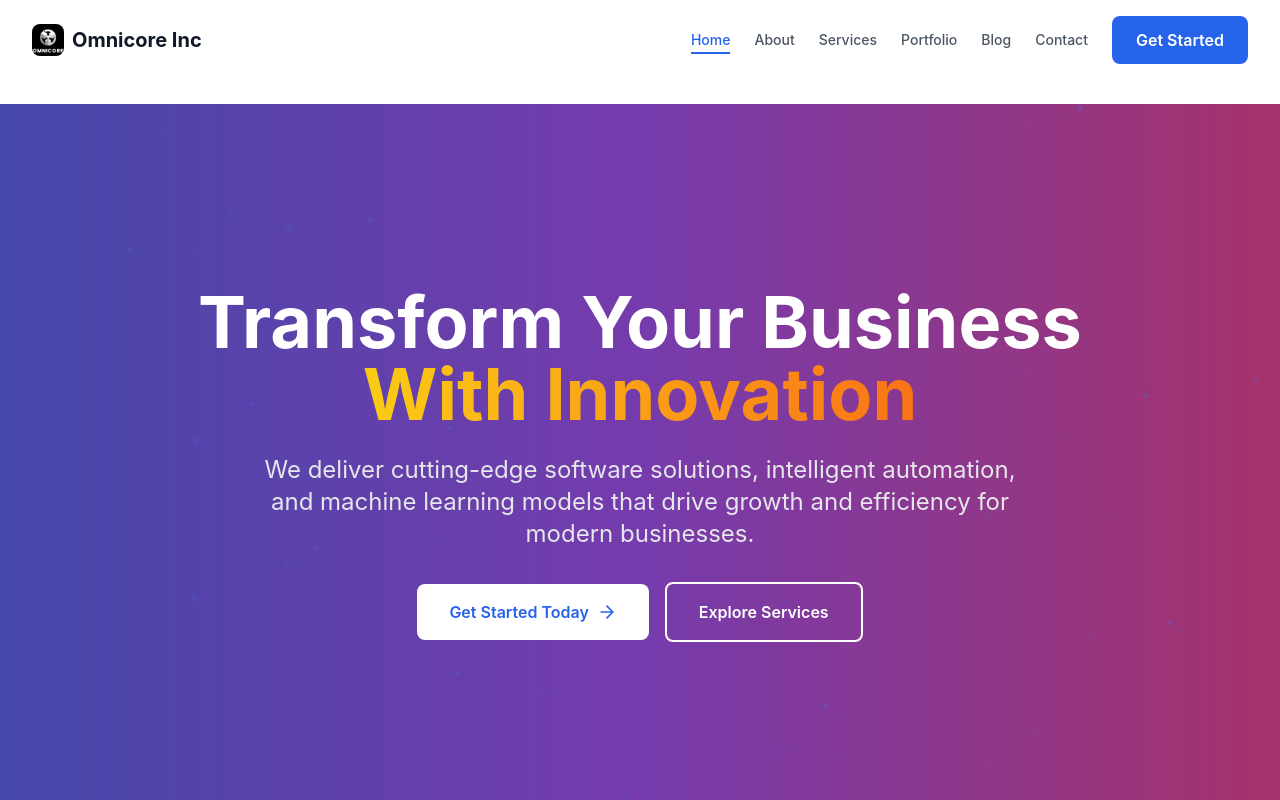
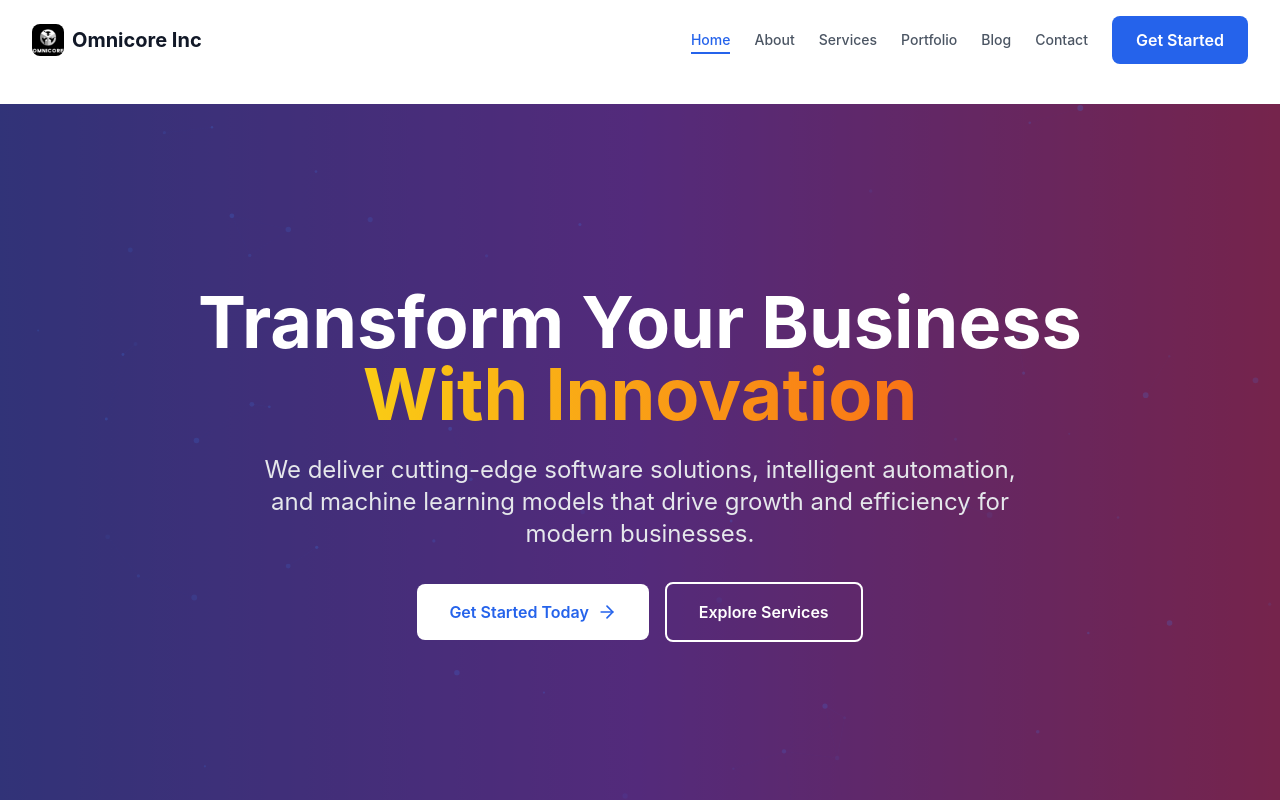
Before and after one commit to vaishnavi12105/omnicore_internship, a React (Vite) app: page / in a window 1280 px wide. Shown: the top 800 px of the page. Built offline with nearby package versions, Linux system fonts and the light colour scheme.

Commit message:
hero section changes

```diff
--- a/src/pages/Home.tsx
+++ b/src/pages/Home.tsx
@@ -101,11 +101,15 @@ const Home = () => {
   return (
     <div className="transition-colors duration-300 dark:bg-gray-900 dark:text-gray-100">
       {/* Hero Section */}
-      <section className="relative min-h-[calc(100vh-4rem)] md:min-h-[calc(100vh-5rem)] flex items-center
+<section
+  className="relative min-h-[calc(100vh-4rem)] md:min-h-[calc(100vh-5rem)] flex items-center
   bg-gradient-to-r from-indigo-500 via-purple-500 to-pink-500
-  dark:from-gray-900 dark:via-gray-800 dark:to-black overflow-hidden">
-  <div className="absolute inset-0 bg-black/30"></div>
+  dark:from-gray-900 dark:via-gray-800 dark:to-black overflow-hidden"
+>
+  <div className="absolute inset-0 bg-black/50 dark:bg-black/30"></div>
+
   <ParticleBackground />
+
   <div className="container-max relative z-10">
     <motion.div
       initial={{ opacity: 0, y: 50 }}
@@ -113,6 +117,7 @@ const Home = () => {
       transition={{ duration: 0.8 }}
       className="text-center text-white"
     >
+      {/* Title */}
       <motion.h1
         initial={{ scale: 0.9 }}
         animate={{ scale: 1 }}
@@ -126,16 +131,19 @@ const Home = () => {
         </span>
       </motion.h1>
 
+      {/* Subtitle */}
       <motion.p
         initial={{ opacity: 0 }}
         animate={{ opacity: 1 }}
         transition={{ duration: 0.8, delay: 0.4 }}
         className="text-xl md:text-2xl mb-8 max-w-3xl mx-auto leading-relaxed text-gray-200 dark:text-gray-300"
       >
-              We deliver cutting-edge software solutions, intelligent automation, and machine learning models
-              that drive growth and efficiency for modern businesses.
+        We deliver cutting-edge software solutions, intelligent automation,
+        and machine learning models that drive growth and efficiency for
+        modern businesses.
       </motion.p>
 
+      {/* Buttons */}
       <motion.div
         initial={{ opacity: 0, y: 20 }}
         animate={{ opacity: 1, y: 0 }}
@@ -159,6 +167,7 @@ const Home = () => {
     </motion.div>
   </div>
 </section>
+
 
       {/* Stats Section */}
       <section className="py-16 bg-white dark:bg-gray-800">
```
Lines whose indentation alone changed are shown as unchanged.
